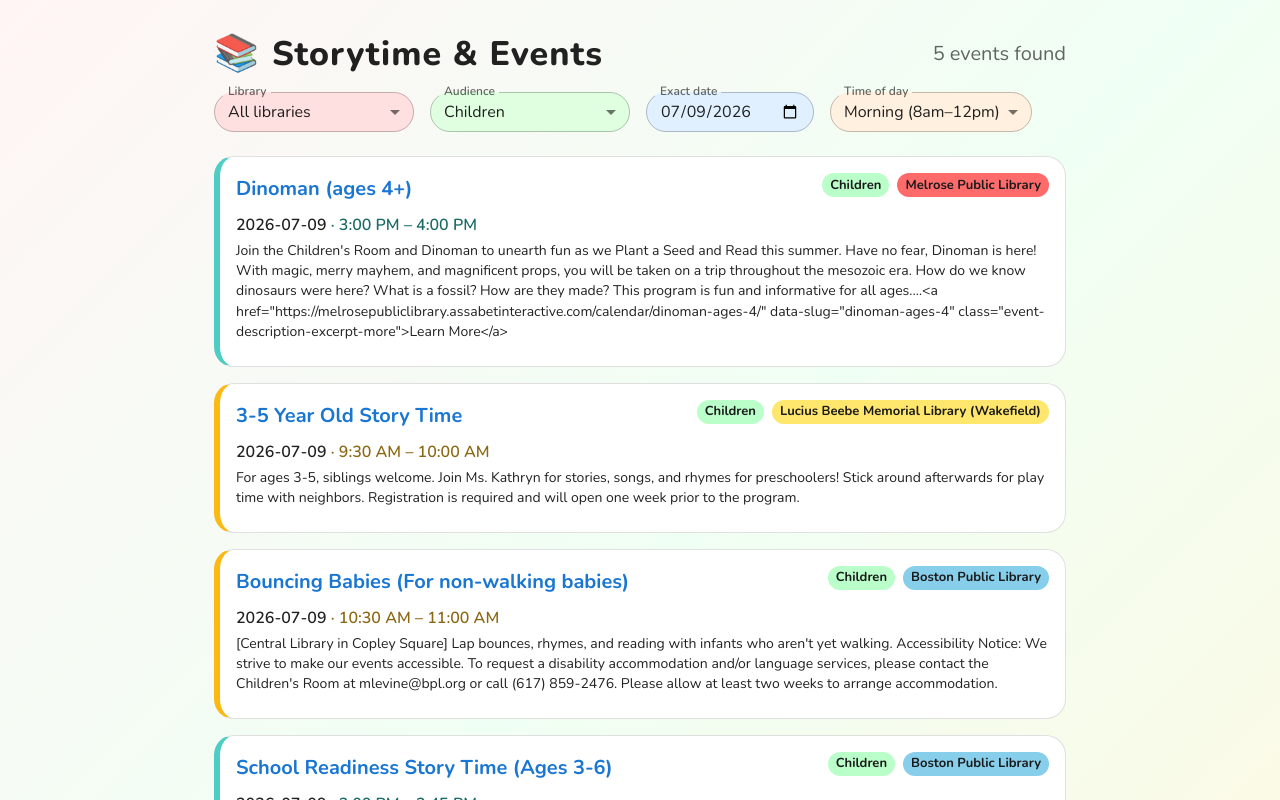
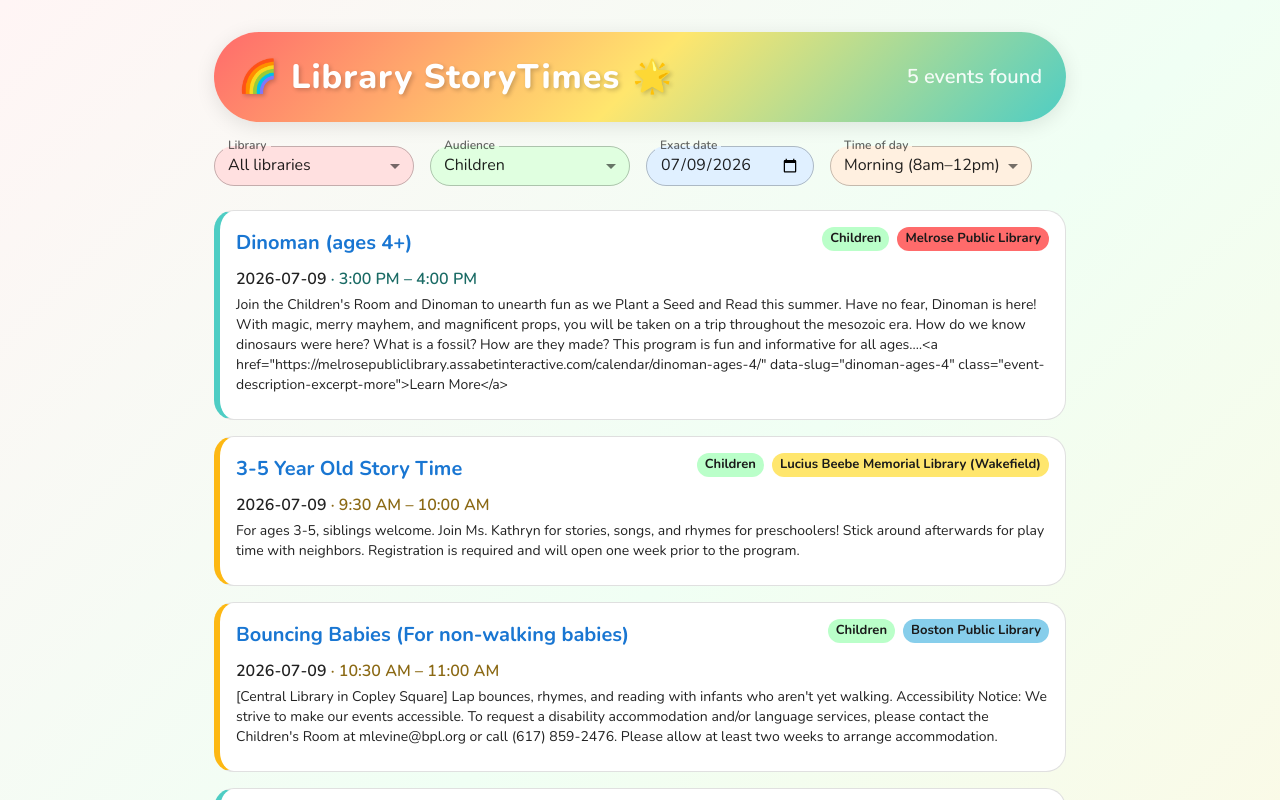
Before and after one commit to deniseileen/library-events, a React (Vite) app: page / in a window 1280 px wide. Shown: the top 800 px of the page. Built offline with nearby package versions, Linux system fonts and the light colour scheme.

Commit message:
make header and preview better

```diff
--- a/index.html
+++ b/index.html
@@ -3,7 +3,14 @@
   <head>
     <meta charset="UTF-8" />
     <meta name="viewport" content="width=device-width, initial-scale=1.0" />
-    <title>📚 Library Events</title>
+    <title>Library StoryTimes</title>
+    <meta property="og:title" content="Library StoryTimes" />
+    <meta property="og:description" content="Find storytimes and kids events at your local library. Filter by library, age group, date, and time of day." />
+    <meta property="og:image" content="https://images.unsplash.com/photo-1503676260728-1c00da094a0b?w=1200&h=630&fit=crop" />
+    <meta property="og:image:width" content="1200" />
+    <meta property="og:image:height" content="630" />
+    <meta property="og:type" content="website" />
+    <meta name="description" content="Find storytimes and kids events at your local library. Filter by library, age group, date, and time of day." />
     <link rel="preconnect" href="https://fonts.googleapis.com" />
     <link rel="preconnect" href="https://fonts.gstatic.com" crossorigin />
     <link href="https://fonts.googleapis.com/css2?family=Nunito:wght@400;600;700;800&display=swap" rel="stylesheet" />
--- a/src/components/EventList.tsx
+++ b/src/components/EventList.tsx
@@ -45,14 +45,23 @@ export default function EventList() {
   return (
     <Box sx={{ minHeight: '100vh', background: 'linear-gradient(135deg, #FFF5F5 0%, #F0FFF4 50%, #FFF8E1 100%)' }}>
     <Container maxWidth="md" sx={{ py: 4 }}>
-      <Box sx={{ display: 'flex', flexDirection: { xs: 'column', sm: 'row' }, alignItems: { xs: 'flex-start', sm: 'center' }, gap: 0.5, mb: 2 }}>
-        <Typography variant="h4" sx={{ display: 'flex', alignItems: 'center', gap: 1.5 }}>
-          <Box component="span" sx={{ fontSize: 36 }}>📚</Box>
-          Storytime & Events
-        </Typography>
-        <Typography variant="h6" sx={{ color: 'text.secondary', fontWeight: 400, ml: { sm: 'auto' } }}>
-          {filtered.length} event{filtered.length !== 1 ? 's' : ''} found
-        </Typography>
+      <Box sx={{
+        mb: 3,
+        p: 3,
+        borderRadius: 4,
+        background: 'linear-gradient(135deg, #FF6B6B 0%, #FFE66D 50%, #4ECDC4 100%)',
+        boxShadow: '0 4px 20px rgba(0,0,0,0.1)',
+      }}>
+        <Box sx={{ display: 'flex', flexDirection: { xs: 'column', sm: 'row' }, alignItems: { xs: 'flex-start', sm: 'center' }, gap: 1 }}>
+          <Typography variant="h4" sx={{ display: 'flex', alignItems: 'center', gap: 1.5, color: '#fff', textShadow: '2px 2px 4px rgba(0,0,0,0.2)' }}>
+            <Box component="span" sx={{ fontSize: 32 }}>🌈</Box>
+            Library StoryTimes
+            <Box component="span" sx={{ fontSize: 32 }}>🌟</Box>
+          </Typography>
+          <Typography variant="h6" sx={{ color: 'rgba(255,255,255,0.9)', fontWeight: 600, ml: { sm: 'auto' } }}>
+            {filtered.length} event{filtered.length !== 1 ? 's' : ''} found
+          </Typography>
+        </Box>
       </Box>
       <EventFilters
         libraries={libraries}
```
